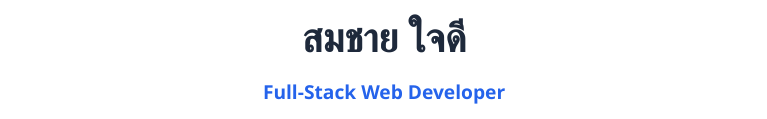
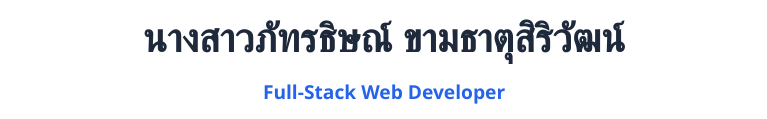
Before and after one commit to Jeabjung00/myresume, a plain HTML site: page index.html in a window 1280 px wide. Shown: the part 383-502 px from the top of the page, without its empty margins (256-1023 px from the left). Drawn offline with Linux system fonts and the light colour scheme.

Commit message:
Update name in index.html

```diff
--- a/index.html
+++ b/index.html
@@ -186,7 +186,7 @@
     <header>
         <img src="https://img.magnific.com/free-photo/front-view-adorable-shiba-inu-dog_23-2149457807.jpg">
         <div style="display:inline-block;"><img src="https://placeholder.com" alt="Profile" class="profile-img"></div>
-        <h1>สมชาย ใจดี</h1>
+        <h1>นางสาวภัทรธิษณ์ ขามธาตุสิริวัฒน์</h1>
         <p class="subtitle">Full-Stack Web Developer</p>
         <div class="contact-info">
             <span>📍 กรุงเทพฯ, ประเทศไทย</span>
```
